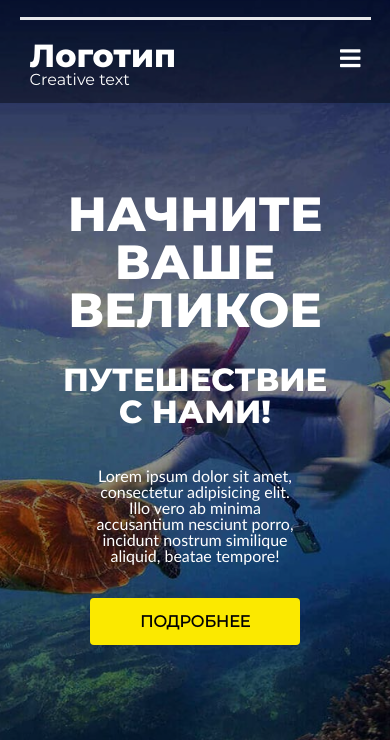
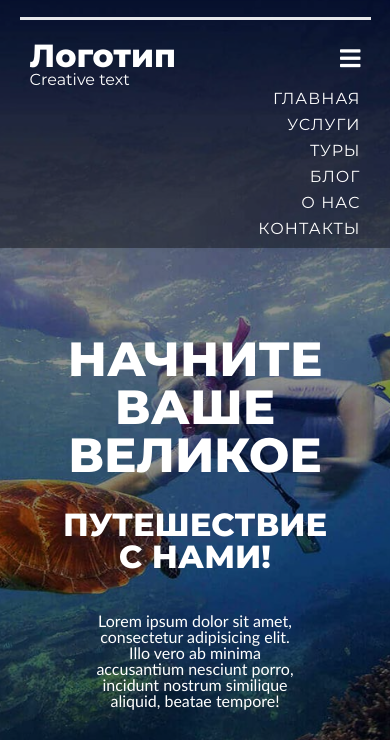
Before and after one commit to gregtlv/mila, a plain HTML site: page index.html in a window 390 px wide. Both pictures are taken after a click on the icon 350 px from the left and 111 px from the top of the page. Shown: the part 52-792 px from the top of the page. Drawn offline with nearby package versions, Linux system fonts and the light colour scheme.

Commit message:
Menu Animation

```diff
--- a/index.html
+++ b/index.html
@@ -22,7 +22,7 @@
 
     <!-- Header Top -->
 
-    <div class="header__top">
+    <div id="headerTop" class="header__top">
 
       <!-- Container -->
       <div class="container">
--- a/js/main.js
+++ b/js/main.js
@@ -1,16 +1,27 @@
 headerToggle.onclick = function expandMenu() {
 
   var headerNavList = document.getElementById('headerNavList');
+  var headerTop = document.getElementById('headerTop');
 
   let headerNavListClass = headerNavList.classList;
+  let headerTopClass = headerTop.classList;
 
   // console.log(headerNavClass);
+      console.log(headerNavList.style.display);
+  if (headerNavList.style.display === "none" || headerNavList.style.display === "") {
 
-  // if (headerNavListClass.className === "header-top__nav") {
-      headerNavList.style.display = "none";
-  // } else {
-    // headerNavListClass.remove("responsive");
-  // }
+      headerNavList.style.display = "block";
+      headerNavList.style.opacity = "1";
+      console.log(headerNavList.style.opacity);
+      headerTop.style.paddingBottom = "145px";
+
+      console.log(headerNavList.style.display);
+  } else {
+    headerNavList.style.display = "none";
+    headerTop.style.paddingBottom = "0px";
+
+    }
+
 
 
 }
--- a/scss/main.scss
+++ b/scss/main.scss
@@ -238,6 +238,8 @@ p, li, ul {
     background-color: $transparent;
     font-family: $secondary-font;
     padding-top: 25px;
+    padding-bottom: 0px;
+    transition: padding-top 0.5s, padding-bottom 0.5s;
   }
 
   .header__top__up {
@@ -333,6 +335,8 @@ p, li, ul {
     // display: flex;
     // justify-content: space-between;
     // width: 100%;
+    opacity: 1;
+    transition: opacity 0.5s;
   }
   .header__toggle {
     display: none;
@@ -800,9 +804,12 @@ p, li, ul {
       position: relative;
     }
     .header__top__down__nav__list {
-      // display: none;
+      display: none;
       position: absolute;
       right: 0px;
+      opacity: 0;
+      transition: opacity 0.5s;
+
       .header__top__down__nav__item {
         display: block;
         padding-top: 10px;
```
Also changed, not shown: css/main.css, 1 other file.
